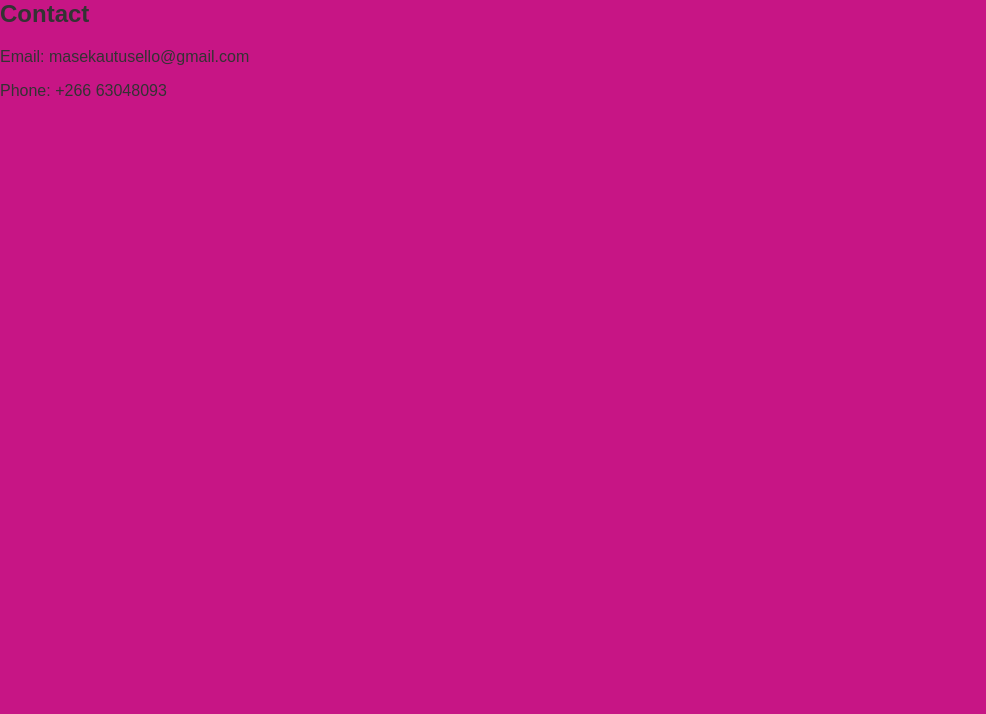
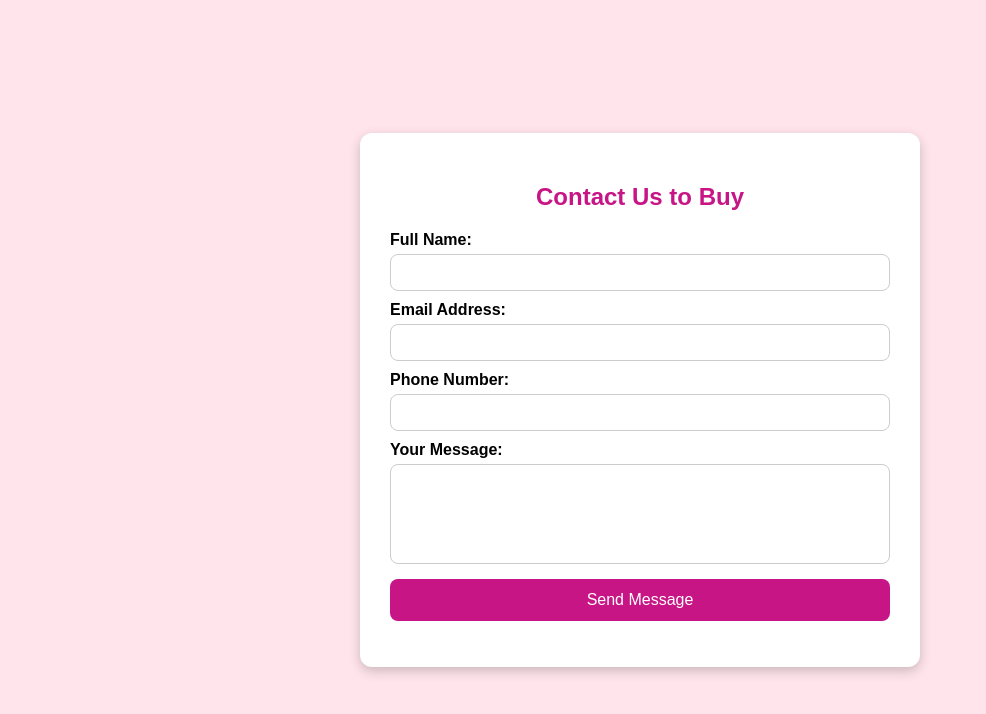
Before and after one commit to Mase-kautu/TestyBites, a plain HTML site: page contact.html in a window 1280 px wide. Shown: the whole page, without its empty margins (0-986 px from the left). Drawn offline with Linux system fonts and the light colour scheme.

Commit message:
Update contact.html

```diff
--- a/contact.html
+++ b/contact.html
@@ -1,53 +1,92 @@
+
+<html lang="en">
+<head>
+  <meta charset="UTF-8">
+  <meta name="viewport" content="width=device-width, initial-scale=1">
+  <title>Contact Form</title>
   <style>
     body {
       font-family: Arial, sans-serif;
-            background-color: #C71585;
-            color: #333;
+      background-color: #ffe4ec;
+      display: flex;
+      justify-content: center;
+      align-items: center;
+      height: 100vh;
       margin: 0;
-            padding: 0;
     }
-        header {
-            background-color: #ff66b2;
-            padding: 1em;
+
+    .contact-box {
+      background-color: #fff;
+      padding: 30px;
+      border-radius: 12px;
+      box-shadow: 0 4px 12px rgba(0, 0, 0, 0.2);
+      width: 100%;
+      max-width: 500px;
+    }
+
+    .contact-box h2 {
       text-align: center;
+      color: #c71585;
+      margin-bottom: 20px;
+    }
+
+    .contact-box label {
+      display: block;
+      margin: 10px 0 5px;
+      font-weight: bold;
+    }
+
+    .contact-box input,
+    .contact-box textarea {
+      width: 100%;
+      padding: 10px;
+      border: 1px solid #ccc;
+      border-radius: 8px;
+      box-sizing: border-box;
+    }
+
+    .contact-box textarea {
+      height: 100px;
+      resize: none;
+    }
+
+    .contact-box button {
+      margin-top: 15px;
+      width: 100%;
+      background-color: #c71585;
       color: white;
+      padding: 12px;
+      border: none;
+      border-radius: 8px;
+      font-size: 16px;
+      cursor: pointer;
     }
-        .contact-container {
-            padding: 30px;
-            max-width: 900px;
-            margin: auto;
-        }
-        .contact-item {
-            display: flex;
-            align-items: center;
-            margin-bottom: 30px;
-            background-color: #fff;
-            border-radius: 10px;
-            box-shadow: 0 2px 5px rgba(0,0,0,0.1);
-            overflow: hidden;
-        }
-        .contact-item img {
-            width: 200px;
-            height: auto;
-            object-fit: cover;
-        }
-        .contact-info {
-            padding: 20px;
-        }
-        .contact-info h3 {
-            margin-top: 0;
-            color: #ff3399;
-        }
-        .contact-info p {
-            margin: 8px 0;
-        }
-        .price {
-            font-weight: bold;
-            color: #444;
+
+    .contact-box button:hover {
+      background-color: #a0136e;
     }
   </style>
-<section id="contact">
-        <h2>Contact</h2>
-        <p>Email: masekautusello@gmail.com</p>
-        <p>Phone: +266 63048093</p>
-    </section>
+</head>
+<body>
+
+  <div class="contact-box">
+    <h2>Contact Us to Buy</h2>
+    <form action="mailto:your-email@example.com" method="POST" enctype="text/plain">
+      <label for="name">Full Name:</label>
+      <input type="text" id="name" name="name" required>
+
+      <label for="email">Email Address:</label>
+      <input type="email" id="email" name="email" required>
+
+      <label for="phone">Phone Number:</label>
+      <input type="text" id="phone" name="phone">
+
+      <label for="message">Your Message:</label>
+      <textarea id="message" name="message" required></textarea>
+
+      <button type="submit">Send Message</button>
+    </form>
+  </div>
+
+</body>
+</html>
```
Lines whose indentation alone changed are shown as unchanged.
